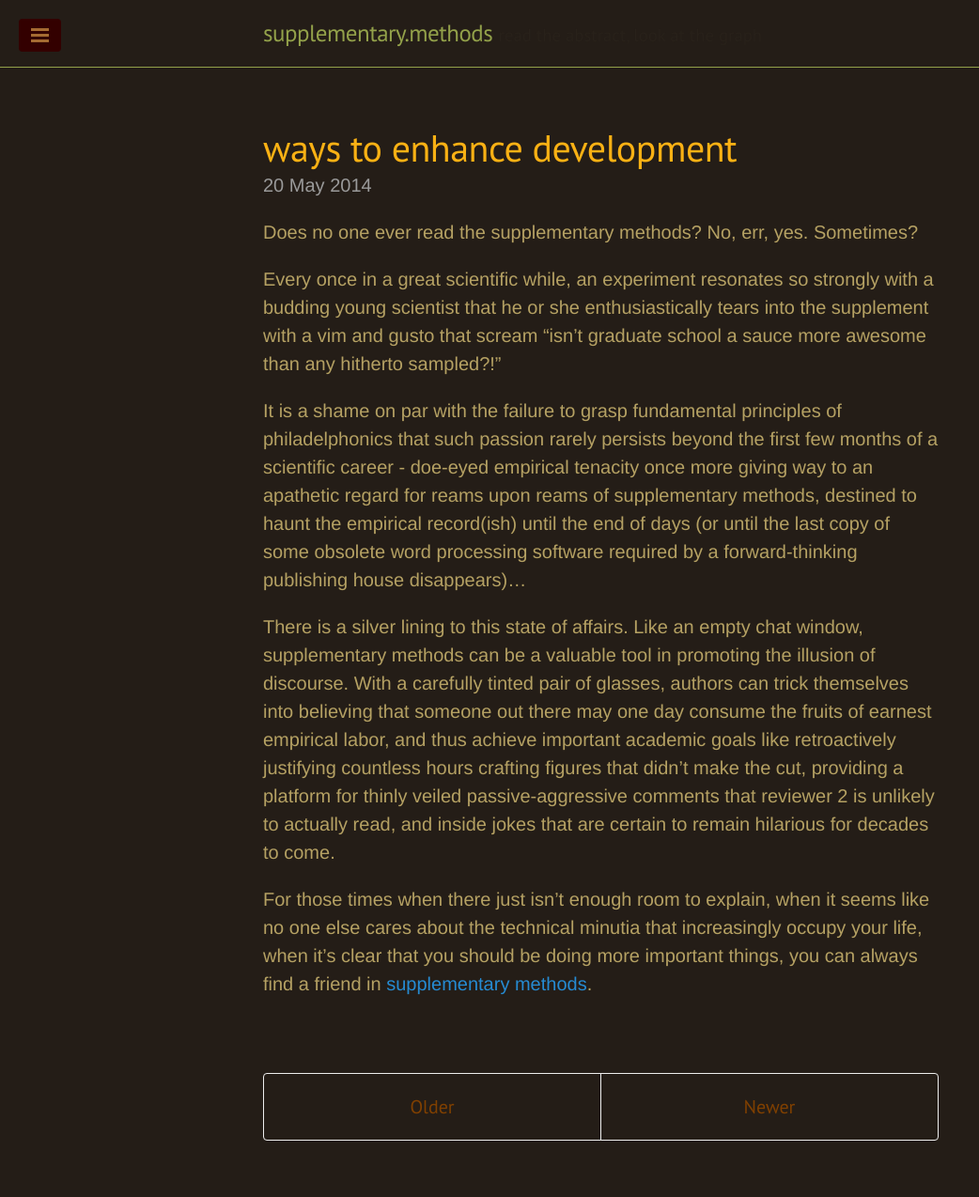
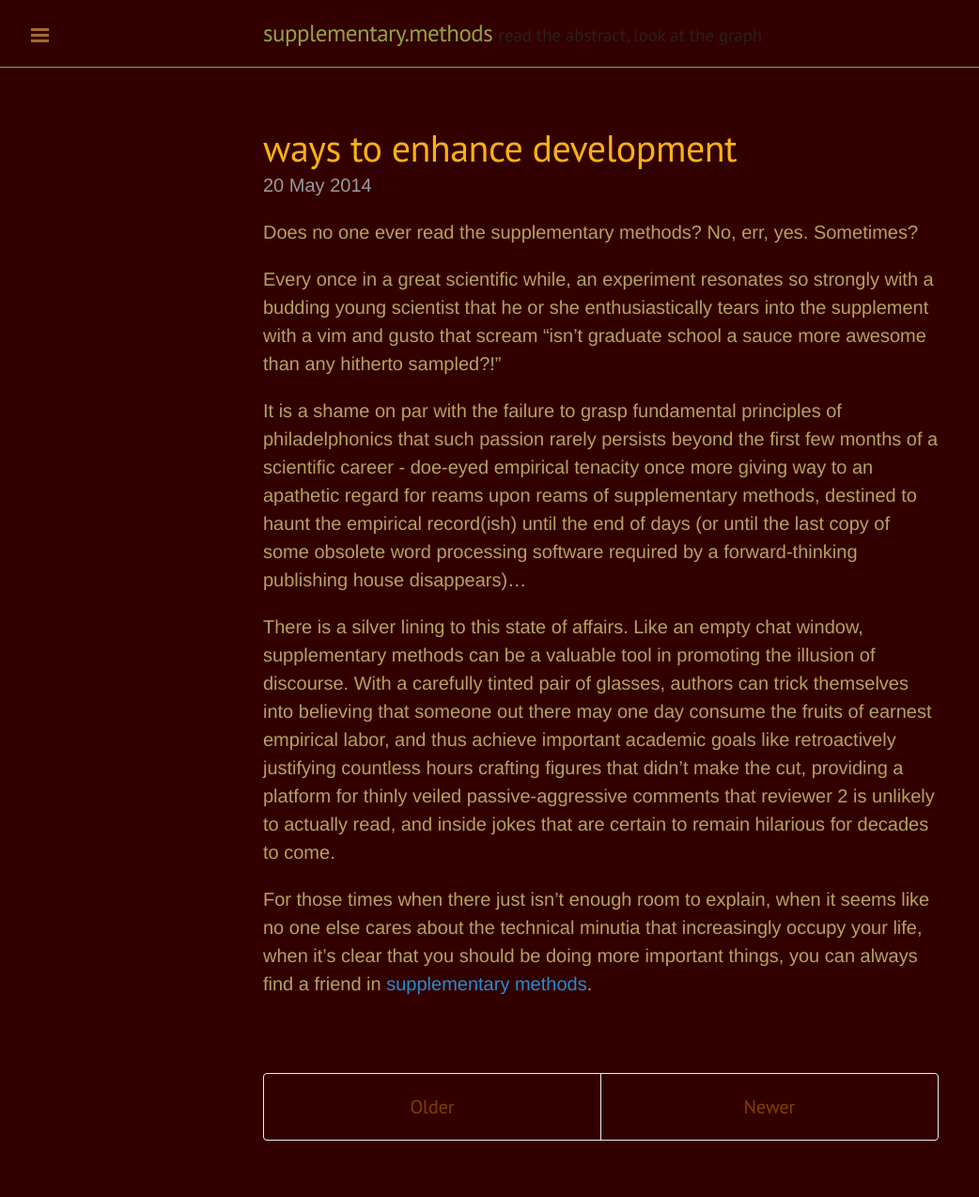
Before and after one commit to wem3/supplementary.methods, a Jekyll site: the page built from index.html, in a window 1280 px wide. Shown: the whole page at 94% size, without its empty margins (0-1042 px from the left). Built offline with Jekyll 4.4.1, drawn with Linux system fonts in a browser that asks for light colours; Markdown is read by kramdown in place of the engine named in the settings; the list of posts is cut into pages by our own code.

Commit message:
poole hacking

```diff
--- a/public/css/poole.css
+++ b/public/css/poole.css
@@ -60,7 +60,7 @@
 
 body {
   color: #b5a163;
-  background-color: #241d17;
+  background-color: #330000;
   -webkit-text-size-adjust: 100%;
       -ms-text-size-adjust: 100%;
 }
@@ -81,7 +81,7 @@
   margin-bottom: .5rem;
   font-weight: bold;
   line-height: 1.25;
-  color: #fab114;
+  color: #ff9900;
   text-rendering: optimizeLegibility;
 }
 h1 {
@@ -107,7 +107,7 @@
 }
 
 strong {
-  color: #fab114;
+  color: #ff9900;
 }
 
 
@@ -129,19 +129,19 @@
   position: relative;
   margin: 1.5rem 0;
   border: 0;
-  border-top: 1px solid #eee;
-  border-bottom: 1px solid #eee;
+  border-top: 1px solid #330000;
+  border-bottom: 1px solid #330000;
 }
 
 abbr {
   font-size: 85%;
   font-weight: bold;
-  color: #555;
+  color: #660000;
   text-transform: uppercase;
 }
 abbr[title] {
   cursor: help;
-  border-bottom: 1px dotted #e5e5e5;
+  border-bottom: 1px dotted #660000;
 }
 
 /* Code */
@@ -152,8 +152,8 @@
 code {
   padding: .25em .5em;
   font-size: 85%;
-  color: #bf616a;
-  background-color: #e5e5e5;
+  color: #ff9900;
+  background-color: #330000;
   border-radius: 3px;
 }
 pre {
@@ -167,7 +167,7 @@
   white-space: pre-wrap;
   word-break: break-all;
   word-wrap: break-word;
-  background-color: #e5e5e5;
+  background-color: #660000;
 }
 pre code {
   padding: 0;
@@ -211,8 +211,8 @@
 blockquote {
   padding: .5rem 1rem;
   margin: .8rem 0;
-  color: #7a7a7a;
-  border-left: .25rem solid #e5e5e5;
+  color: #cc6633;
+  border-left: .25rem solid #cc0000;
 }
 blockquote p:last-child {
   margin-bottom: 0;
@@ -235,17 +235,17 @@
 table {
   margin-bottom: 1rem;
   width: 100%;
-  border: 1px solid #e5e5e5;
+  border: 1px solid #cc0000;
   border-collapse: collapse;
 }
 td,
 th {
   padding: .25rem .5rem;
-  border: 1px solid #e5e5e5;
+  border: 1px solid #cc0000;
 }
 tbody tr:nth-child(odd) td,
 tbody tr:nth-child(odd) th {
-  background-color: #202020;
+  background-color: #cc3300;
 }
 
 
@@ -271,8 +271,8 @@
 .message {
   margin-bottom: 1rem;
   padding: 1rem;
-  color: #fff;
-  background-color: #f9f9f9;
+  color: #99cc00;
+  background-color: #660000;
 }
 
 
@@ -305,15 +305,15 @@
 .masthead-title {
   margin-top: 0;
   margin-bottom: 0;
-  color: #505050;
+  color: #b5a163;
 }
 .masthead-title a {
-  color: #505050;
+  color: #b5a163;
 }
 .masthead-title small {
   font-size: 75%;
   font-weight: 400;
-  color: #c0c0c0;
+  color: #993300;
   letter-spacing: 0;
 }
 
@@ -334,7 +334,7 @@
 .page-title,
 .post-title,
 .post-title a {
-  color: #fab114;;
+  color: #ff9900;
 }
 .page-title,
 .post-title {
@@ -346,14 +346,14 @@
   display: block;
   margin-top: -.5rem;
   margin-bottom: 1rem;
-  color: #eee;
+  color: #cc6600;
 }
 
 /* Related posts */
 .related {
   padding-top: 2rem;
   padding-bottom: 2rem;
-  border-top: 1px solid #eee;
+  border-top: 1px solid #ff6600;
 }
 .related-posts {
   padding-left: 0;
@@ -364,7 +364,7 @@
 }
 .related-posts li small {
   font-size: 75%;
-  color: #999;
+  color: #660000;
 }
 .related-posts li a:hover {
   color: #268bd2;
@@ -387,7 +387,7 @@
   margin-left: -1rem;
   margin-right: -1rem;
   font-family: "PT Sans", Helvetica, Arial, sans-serif;
-  color: #ccc;
+  color: #330000;
   text-align: center;
 }
 
@@ -395,7 +395,7 @@
 .pagination-item {
   display: block;
   padding: 1rem;
-  border: 1px solid #eee;
+  border: 1px solid #660000;
 }
 .pagination-item:first-child {
   margin-bottom: -1px;
@@ -403,7 +403,7 @@
 
 /* Only provide a hover state for linked pagination items */
 a.pagination-item:hover {
-  background-color: #f5f5f5;
+  background-color: #cc6633;
 }
 
 @media (min-width: 30em) {
```
